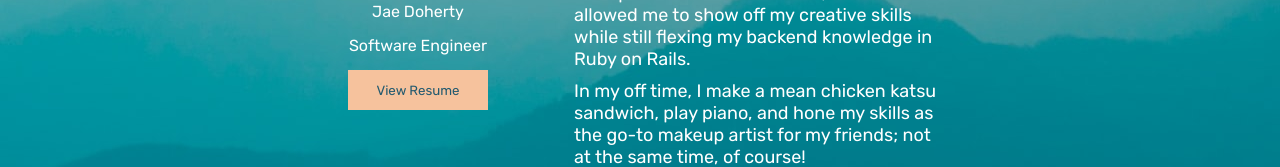
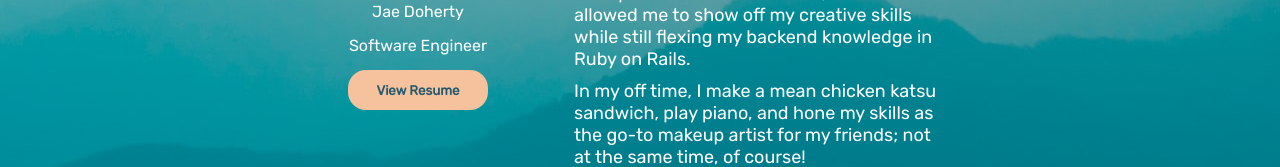
Before and after one commit to jaedoherty/portfolio, a React (Create React App) app: page /#/ in a window 1280 px wide. Shown: the part 499-666 px from the top of the page. Built offline with nearby package versions, Linux system fonts and the light colour scheme.

Commit message:
fixed pdf open

```diff
--- a/src/App.css
+++ b/src/App.css
@@ -82,10 +82,17 @@ h1 {
 #about-button {
   border: none;
   outline: none;
+  border-radius: 18px;
   height: 40px;
   width: 140px;
   color: rgb(35,90,111);
   background-color: rgb(246,194,157);
+  font-weight: bold;
+}
+
+#about-button:hover {
+  background-color: rgb(244,179,119);
+  cursor: pointer;
 }
 
 
@@ -96,11 +103,8 @@ h1 {
 }
 
 #self-img {
-  /* height: 200px;
-  width: 200px; */
   border: white solid 3px;
   border-radius: 50%;
-  /* background-image: url('jae_doherty.jpg'); */
 }
 
 #p1 {
--- a/src/App.js
+++ b/src/App.js
@@ -11,7 +11,6 @@ function App() {
   return (
     <div className="App">
       <Nav />
-      {/* <Home /> */}
       <Switch>
         <Route path="/projects" component={Projects} />
         <Route path="/" component={About} />
--- a/src/components/about.jsx
+++ b/src/components/about.jsx
@@ -1,5 +1,6 @@
 import React from "react";
 import { useSpring, animated } from "react-spring";
+import PDF from './resume.pdf'
 
 const About = () => {
     const props = useSpring({
@@ -15,7 +16,12 @@ const About = () => {
           <img id="self-img" src="jae_doherty.jpg" alt="self-img" />
           <div>Jae Doherty</div>
           <div>Software Engineer</div>
-          <button id="about-button">View Resume</button>
+          <a
+            target="_blank"
+            href={PDF}
+          >
+            <button id="about-button">View Resume</button>
+          </a>
         </div>
         <div id="about-description">
           <div id="p1">
```
Also changed, not shown: 2 other files (tests, documents, lock files or other folders).
